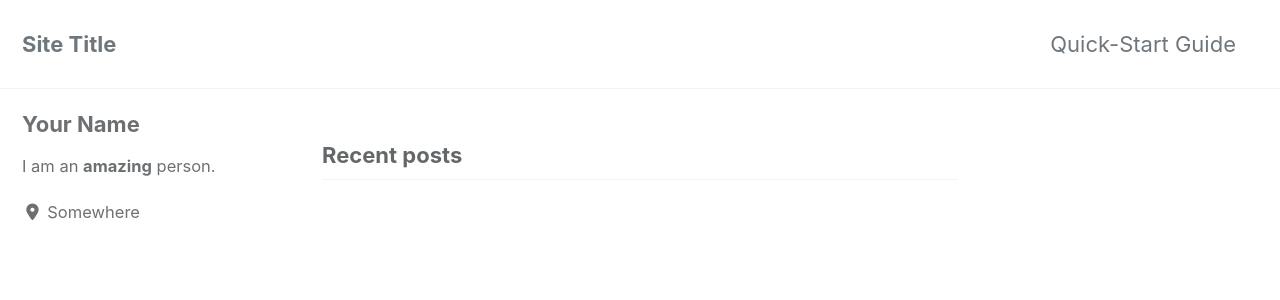
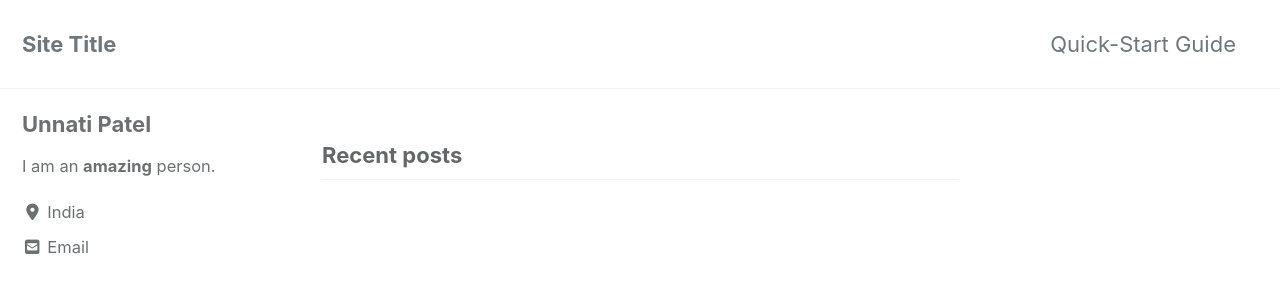
Before and after one commit to unna97/unna97.github.io, a Jekyll site: the page built from index.html, in a window 1280 px wide and 900 px high. Shown: the top 300 px of the window. Built offline with Jekyll 4.4.1, drawn with Linux system fonts in a browser that asks for light colours; cached includes are drawn as plain includes; nearby versions of some CDN libraries; the list of posts is cut into pages by our own code.

Commit message:
Name+Email

```diff
--- a/_config.yml
+++ b/_config.yml
@@ -93,11 +93,11 @@ analytics:
 
 # Site Author
 author:
-  name             : "Your Name"
+  name             : "Unnati Patel"
   avatar           : # path of avatar image, e.g. "/assets/images/bio-photo.jpg"
   bio              : "I am an **amazing** person."
-  location         : "Somewhere"
-  email            :
+  location         : "India"
+  email            : "unnati97@gmail.com"
   links:
     - label: "Email"
       icon: "fas fa-fw fa-envelope-square"
```
